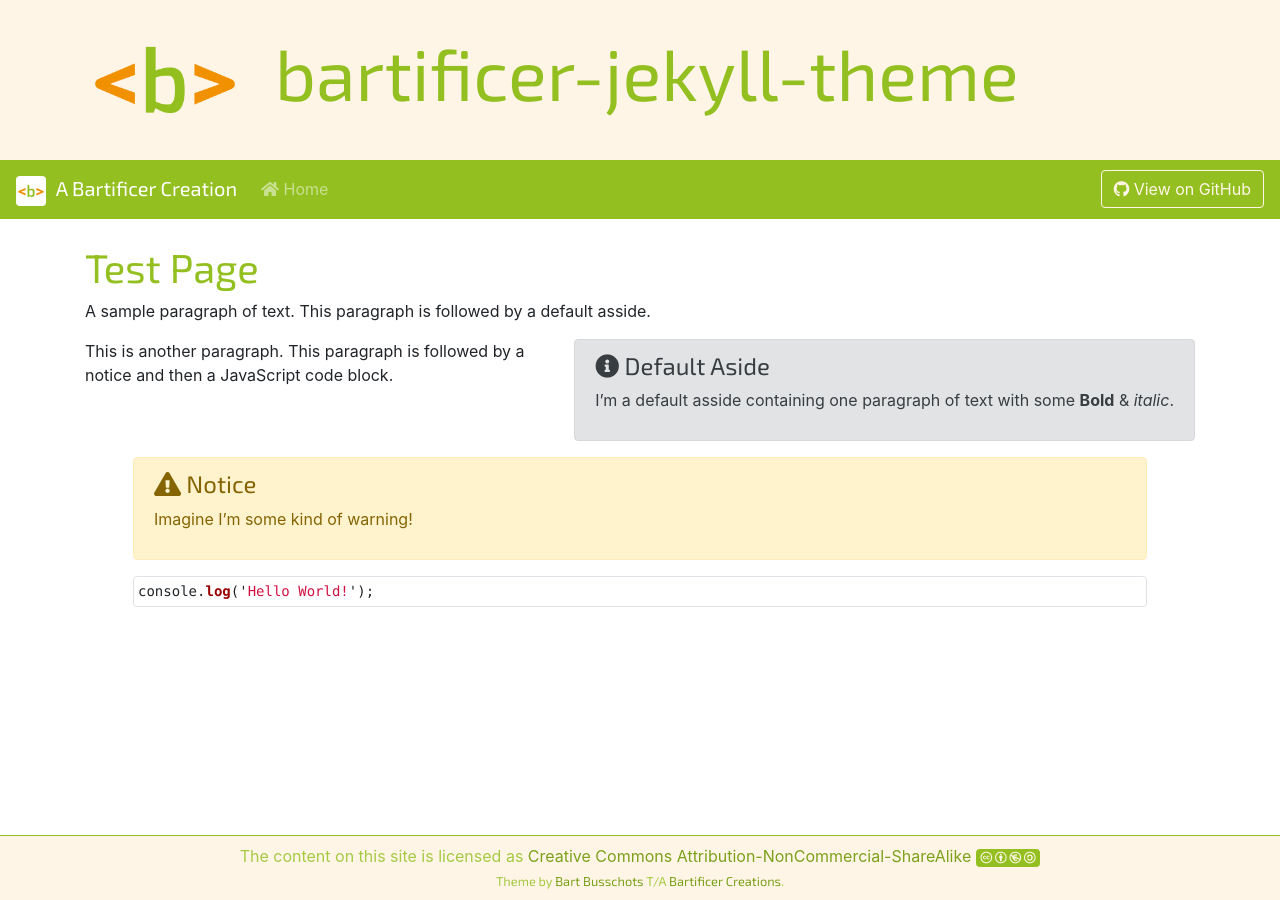
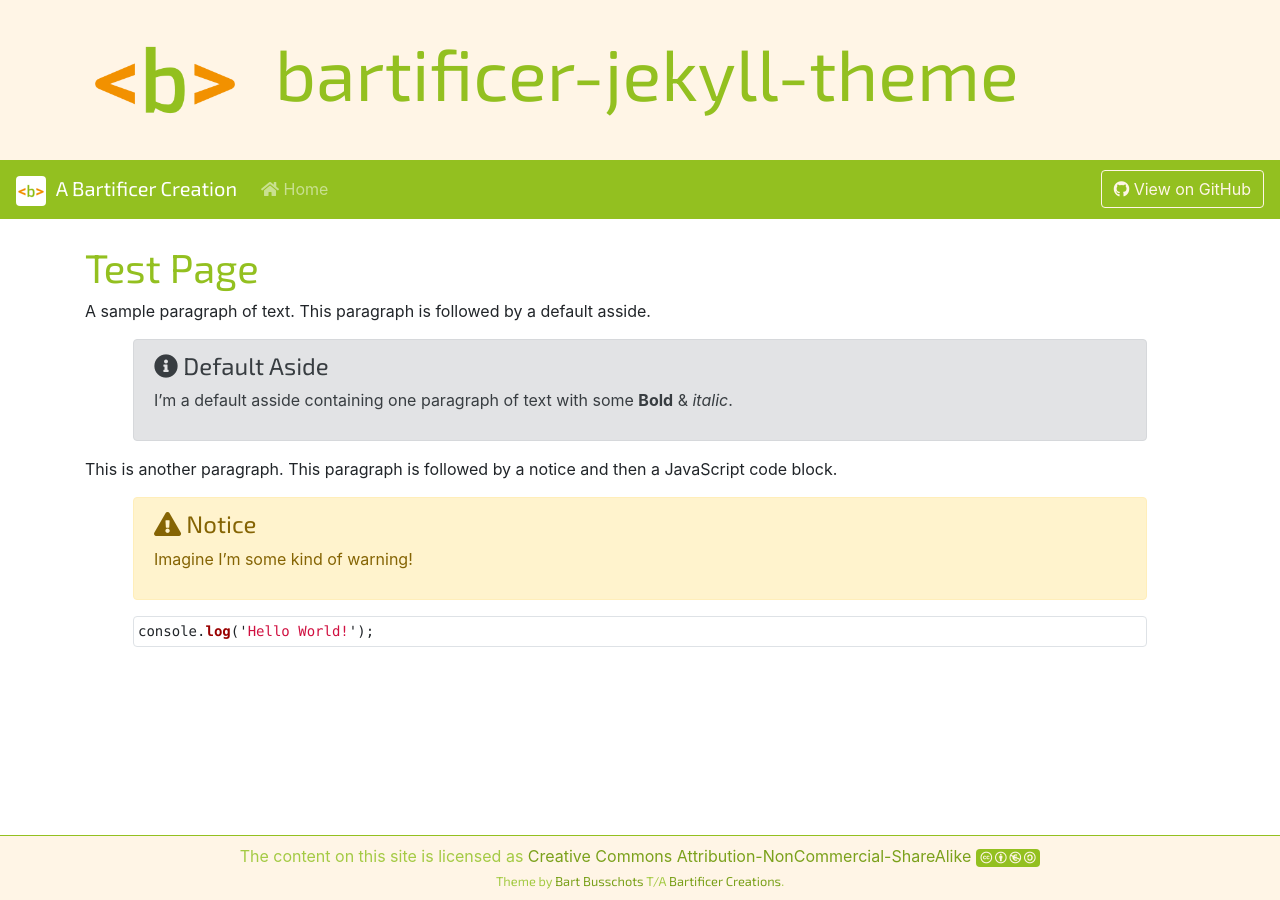
Before and after one commit to bartificer/bartificer-jekyll-theme, a Jekyll site: the page built from test/index.md, in a window 1280 px wide. Built offline with Jekyll 4.4.1, drawn with Linux system fonts in a browser that asks for light colours; nearby versions of some CDN libraries; our own code applies the rules of GitHub Pages for plain Markdown files.

Commit message:
Removed Float from Asides

```diff
--- a/assets/main.scss
+++ b/assets/main.scss
@@ -99,17 +99,15 @@ main{
     blockquote.aside{
         @extend .alert;
         @extend .alert-secondary;
-        @extend .float-right;
-        @extend .m-0;
-        @extend .ml-3;
-        @extend .mb-3;
+        @extend .mx-5;
+        clear: both;
         h1{
             @extend .alert-heading;
             @extend .h4;
         }
     }
 
-    // style asides (blockquotes with class aside)
+    // style notices (blockquotes with class notice)
     blockquote.notice{
         @extend .alert;
         @extend .alert-warning;
```
